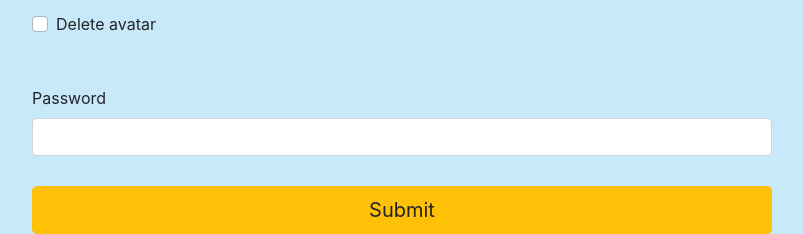
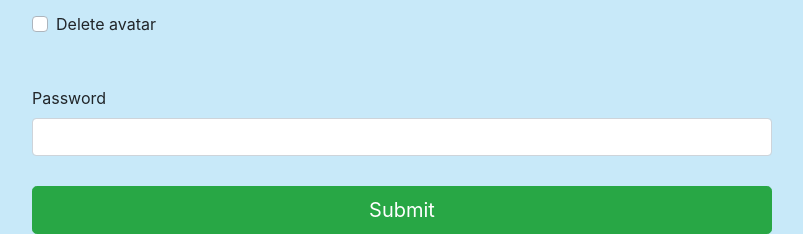
Before and after one commit to 1nkognit0/WEB.FLASK.study-of-countries, a Python web app: template templates/edit_user.html in a window 1280 px wide. Shown: the part 601-835 px from the top of the page, without its empty margins (238-1041 px from the left). Run offline with Jinja, Linux system fonts and the light colour scheme; the template is opened without the code that fills it, so the values that code supplies are empty, except form fields; form fields are guessed from the names that the template uses; some libraries are stand-ins or nearby versions.

Commit message:
Update edit_user.html

```diff
--- a/templates/edit_user.html
+++ b/templates/edit_user.html
@@ -1,6 +1,6 @@
 {% extends "base.html" %}
 
-{% block title %} Регистрация аккаунта {% endblock %}
+{% block title %} Изменение настроек аккаунта {% endblock %}
 
 {% block content %}
 
@@ -73,7 +73,7 @@
     </div>
 
     <div style="margin-top: 30px;">
-        {{ form.submit(type="submit", class="btn btn-warning btn-lg btn-block") }}
+        {{ form.submit(type="submit", class="btn btn-success btn-lg btn-block") }}
     </div>
 
 </form>
```
